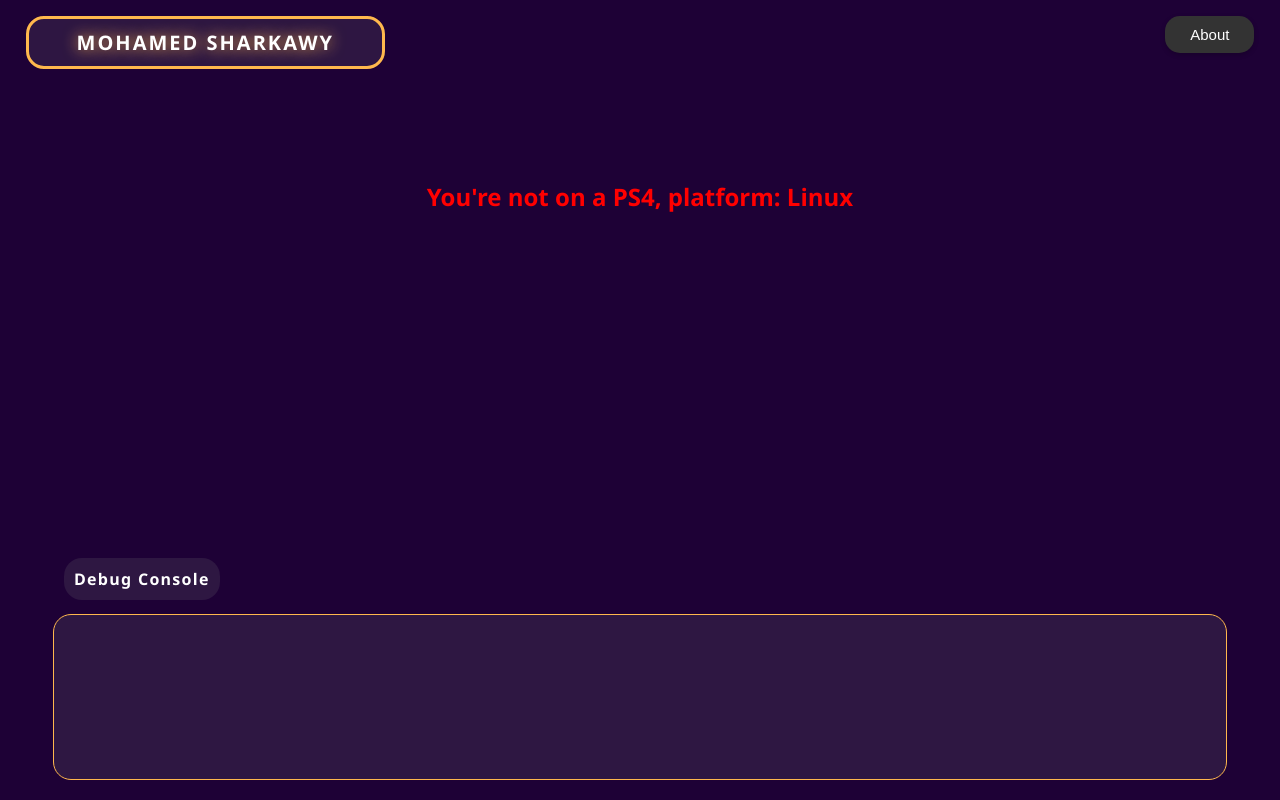
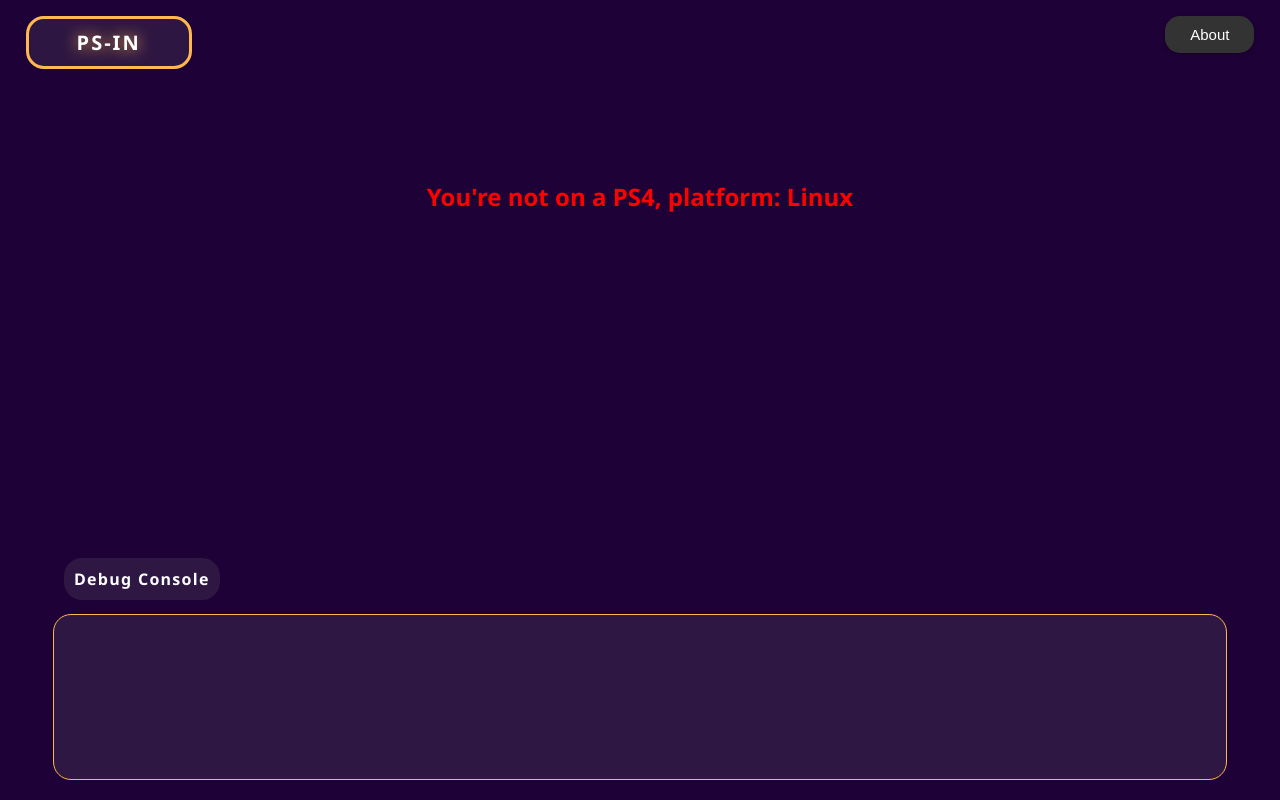
Before and after one commit to Booda0119/9ALL, a plain HTML site: page index.html in a window 1280 px wide. Drawn offline with Linux system fonts and the light colour scheme.

Commit message:
Update index.html

```diff
--- a/index.html
+++ b/index.html
@@ -20,7 +20,7 @@
     </div>
 
     <div class="header">
-      <div class="header-title" id="header-title">MOHAMED SHARKAWY</div>
+      <div class="header-title" id="header-title">PS-IN</div>
     </div>
 
     <pre id="update-results" style="white-space: pre-wrap; margin-top: 10px;"></pre>
@@ -131,7 +131,7 @@
     <!-- About Popup -->
     <div class="overlay" id="overlay-popup"></div>
     <div class="popup" id="about-popup">
-      <h2>MOHAMED SHARKAWY</h2>
+      <h2>PS-IN</h2>
       <div>
         <p>Version: 1</p>
         <p>PS4 jailbreak (700) TO (900).</p>
```
